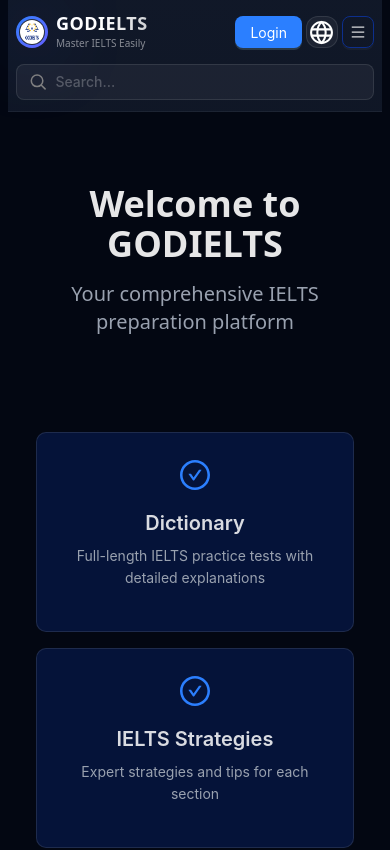
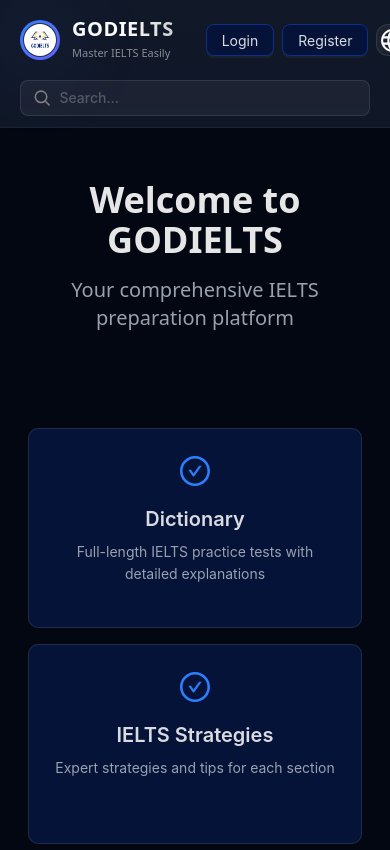
Before and after one commit to GodupDev/GODIELTS, a React (Vite) app: page / in a window 390 px wide. Shown: the top 850 px of the page. Built offline with nearby package versions, Linux system fonts and the light colour scheme.

Commit message:
1.7 (fix header ux ui logic)

```diff
--- a/src/components/layout/Header.jsx
+++ b/src/components/layout/Header.jsx
@@ -7,9 +7,10 @@ import React, {
   useState,
   useRef,
 } from "react";
+import PropTypes from "prop-types";
 
 // Routing
-import { useLocation, Link } from "react-router-dom";
+import { useLocation } from "react-router-dom";
 
 // Animation and date handling
 import { motion } from "framer-motion";
@@ -17,33 +18,15 @@ import dayjs from "dayjs";
 
 // Context and Firebase services
 import { AppContext } from "../../store/AppContext";
-import {
-  logout,
-  getData,
-  addData,
-  updateData,
-  auth,
-} from "../../store/services/firebase";
+import { logout, getData, addData, auth } from "../../store/services/firebase";
 
 // UI Components and Ant Design
-import {
-  Image,
-  Menu,
-  Tooltip,
-  Drawer,
-  message,
-  Button,
-  Input,
-  Space,
-  Dropdown,
-  Form,
-} from "antd";
+import { Image, Menu, Tooltip, message, Button, Dropdown } from "antd";
 import { MenuOutlined } from "@ant-design/icons";
 
 // Local assets and components
 import LogoIELTS from "../../assets/images/GodIELTS.png";
 import SearchBar from "../ui/SearchBar";
-import IconAdaptive from "../icon/IconAdaptive";
 import IconUser from "../icon/IconUser";
 import IconLanguage from "../icon/IconLanguage";
 import AuthModals from "../modals/AuthModals";
@@ -59,7 +42,7 @@ const menuItems = [
 ];
 
 // Header component with navigation and user interface
-const Header = ({ searchedData }) => {
+const Header = () => {
   // Supported languages for the application
   const languages = useMemo(
     () => [
@@ -95,8 +78,7 @@ const Header = ({ searchedData }) => {
     profile,
     setPostsData,
     setTipsData,
-    postsData,
-    tipsData,
+    searchedData,
     setSearchedData,
   } = useContext(AppContext);
 
@@ -255,31 +237,34 @@ const Header = ({ searchedData }) => {
     menuItems.find((item) => item.path === location.pathname)?.key || "home";
 
   const TooltipButton = React.forwardRef(
-    ({ children, tooltip, onClick, className }, ref) => (
-      <Tooltip
-        placement="bottom"
-        title={tooltip}
-        classNames={{ root: "tooltip-overlay" }}
-        arrow={{ pointAtCenter: true }}
-        color="rgba(0, 0, 0, 0.85)"
-      >
+    ({ children, tooltip, onClick, className }, ref) => {
+      return (
+        <Tooltip placement="bottom" title={tooltip}>
           <motion.button
+            ref={ref}
             whileHover={{ scale: 1.05 }}
             whileTap={{ scale: 0.95 }}
             onClick={onClick}
             className={`w-8 h-8 sm:w-9 sm:h-9 rounded-xl bg-white/5 hover:bg-white/10 border border-white/10 hover:border-white/20 text-white/70 hover:text-white/90 transition-all duration-300 flex items-center justify-center ${className}`}
-          aria-label={tooltip}
-          role="button"
           >
             {children}
           </motion.button>
         </Tooltip>
-    ),
+      );
+    },
   );
 
-  const menu = (isHorizontal = false) => (
+  TooltipButton.displayName = "TooltipButton";
+  TooltipButton.propTypes = {
+    children: PropTypes.node.isRequired,
+    tooltip: PropTypes.string.isRequired,
+    onClick: PropTypes.func,
+    className: PropTypes.string,
+  };
+
+  const menu = (horizontal = false) => (
     <Menu
-      mode="horizontal"
+      mode={horizontal ? "horizontal" : "vertical"}
       selectedKeys={[currentKey]}
       className="xl:!bg-transparent !bg-[#374151] !border-none flex-1 justify-start max-w-none overflow-x-auto overflow-y-hidden items-center"
       items={menuItems.map((item) => ({
@@ -306,24 +291,24 @@ const Header = ({ searchedData }) => {
     <motion.header
       initial={{ y: -20, opacity: 0 }}
       animate={{ y: 0, opacity: 1 }}
-      className={`sticky top-0 left-0  w-full z-50 ${
+      className={`sticky top-0 left-0 w-full z-50 ${
         uiState.isScrolled ? "shadow-xl backdrop-blur-sm" : ""
-      }`}
+      } bg-[#101727]`}
     >
       {/* Gradient Background */}
       <div
-        className={`absolute inset-0 bg-gradient-to-b from-gray-900 via-gray-900/98 to-gray-900/95 backdrop-blur-xl border-b border-white/5 transition-all duration-300 ${
+        className={`w-full absolute inset-0 bg-gradient-to-b from-gray-900 via-gray-900/98 to-gray-900/95 backdrop-blur-xl border-b border-white/5 transition-all duration-300 ${
           uiState.isScrolled ? "!via-gray-900/95 !to-gray-900/90" : ""
         }`}
       />
 
       {/* Main Content */}
-      <div className="relative container mx-auto px-4 sm:px-6">
-        <div className="h-16 sm:h-20 flex items-center justify-between gap-2 sm:gap-4">
+      <div className="w-full relative max-w mx-auto sm:px-6 !pl-5 pr-5">
+        <div className="h-20 flex items-center justify-between gap-4 sm:gap-8">
           {/* Logo */}
           <motion.div
             whileHover={{ scale: 1.02 }}
-            className="flex items-center gap-2 sm:gap-3 group cursor-pointer shrink-0"
+            className="flex items-center gap-3 sm:gap-5 group cursor-pointer shrink-0"
             onClick={() => setCurrentPage("/")}
           >
             <div className="relative flex items-center justify-center">
@@ -331,7 +316,7 @@ const Header = ({ searchedData }) => {
               <div className="absolute inset-0 bg-gradient-to-r from-blue-500/30 to-indigo-500/30 rounded-full blur-2xl group-hover:from-blue-500/40 group-hover:to-indigo-500/40 transition-all duration-300" />
 
               {/* Logo Container */}
-              <div className="relative w-8 h-8 sm:w-10 sm:h-10 md:w-14 md:h-14 rounded-full bg-gradient-to-br from-blue-500 to-indigo-500 p-[3px]">
+              <div className="relative w-10 h-10 sm:w-14 sm:h-14 rounded-full bg-gradient-to-br from-blue-500 to-indigo-500 p-[3px]">
                 {/* Logo Image */}
                 <div className="w-full h-full rounded-full border border-white/10 overflow-hidden bg-gray-900 flex justify-center items-center">
                   <Image
@@ -340,7 +325,7 @@ const Header = ({ searchedData }) => {
                     preview={false}
                     width={90}
                     height={50}
-                    className="hover:scale-110 transition-transform duration-300 w-[50px] h-[35px] sm:w-[60px] sm:h-[40px] md:w-[70px] md:h-[50px]"
+                    className="hover:scale-110 transition-transform duration-300 sm:w-[70px] sm:h-[50px]"
                   />
                 </div>
               </div>
@@ -348,10 +333,10 @@ const Header = ({ searchedData }) => {
 
             {/* Logo Text */}
             <div className="flex flex-col group-hover:translate-x-1 transition-transform duration-300">
-              <h1 className="text-lg sm:text-xl md:text-2xl font-extrabold tracking-wide bg-gradient-to-r from-white via-white to-white/80 bg-clip-text text-transparent mb-0 leading-none">
+              <h1 className="text-xl sm:text-2xl font-extrabold tracking-wide bg-gradient-to-r from-white via-white to-white/80 bg-clip-text text-transparent mb-0 leading-none">
                 GODIELTS
               </h1>
-              <p className="text-[10px] sm:text-[11px] md:text-[13px] font-medium text-white/50 group-hover:text-white/70 transition-colors mt-1">
+              <p className="text-[11px] sm:text-[13px] font-medium text-white/50 group-hover:text-white/70 transition-colors mt-1.5">
                 Master IELTS Easily
               </p>
             </div>
@@ -362,8 +347,8 @@ const Header = ({ searchedData }) => {
           </div>
 
           {/* Search and Actions */}
-          <div className="flex items-center gap-2 sm:gap-3">
-            <div className="hidden xl:block w-[300px] sm:w-[400px]">
+          <div className="flex items-center gap-2 sm:gap-4">
+            <div className="hidden xl:block w-[400px]">
               <SearchBar
                 setSearchedData={setSearchedData}
                 searchedData={searchedData}
@@ -371,7 +356,7 @@ const Header = ({ searchedData }) => {
             </div>
 
             <div>
-              <div className="flex gap-1 sm:gap-2 md:gap-3 items-center">
+              <div className="flex gap-2 sm:gap-3 items-center">
                 {user ? (
                   <div>
                     <div ref={profileRef}>
@@ -389,13 +374,13 @@ const Header = ({ searchedData }) => {
                           <img
                             src={profile?.avatar.url}
                             alt="Avatar Preview"
-                            className="rounded-full object-cover border border-gray-700 w-6 h-6 sm:w-7 sm:h-7"
+                            className="rounded-full object-cover border border-gray-700 w-7 h-7"
                           />
                         ) : (
                           <IconUser />
                         )}
                         {uiState.profileMenuOpen && (
-                          <div className="absolute top-full right-0 mt-2 w-48 bg-gray-800/95 backdrop-blur-sm rounded-xl shadow-xl border border-white/10 overflow-hidden z-50">
+                          <div className="absolute top-full right-0 mt-2 w-48 bg-gray-800/95 backdrop-blur-sm rounded-xl shadow-xl border border-white/10 overflow-hidden">
                             {profileUI.map(({ code, item, onClick }) => (
                               <div
                                 key={code}
@@ -422,13 +407,33 @@ const Header = ({ searchedData }) => {
                     />
                   </div>
                 ) : (
-                  <Button
-                    type="primary"
-                    className="!bg-blue-500 hover:!bg-blue-600 !border-none"
-                    onClick={() => navigate("/login")}
-                  >
+                  <>
+                    <div className="flex gap-2">
+                      <Button onClick={showLogin} className="">
                         Login
                       </Button>
+
+                      <Button onClick={showRegister} className="">
+                        Register
+                      </Button>
+                    </div>
+                    <AuthModals
+                      loginVisible={uiState.loginVisible}
+                      registerVisible={uiState.registerVisible}
+                      setLoginVisible={(visible) =>
+                        setUiState((prev) => ({
+                          ...prev,
+                          loginVisible: visible,
+                        }))
+                      }
+                      setRegisterVisible={(visible) =>
+                        setUiState((prev) => ({
+                          ...prev,
+                          registerVisible: visible,
+                        }))
+                      }
+                    />
+                  </>
                 )}
                 <div ref={languageRef}>
                   <TooltipButton
@@ -494,7 +499,7 @@ const Header = ({ searchedData }) => {
             </div>
           </div>
         </div>
-        <div className="block xl:hidden w-full pb-3">
+        <div className="block xl:hidden  w-full pb-3">
           <SearchBar
             setSearchedData={setSearchedData}
             searchedData={searchedData}
--- a/src/index.css
+++ b/src/index.css
@@ -1,12 +1,28 @@
 @import "tailwindcss";
 
+/* RESET - Fix lỗi tràn viền */
+html,
 body {
   background-color: #030712;
-  min-width: 280px;
+  width: 100%;
   overflow-x: hidden;
+  margin: 0;
+  padding: 0;
 }
 
-/* Word Analysis Tabs */
+* {
+  box-sizing: border-box;
+}
+
+/* Optional: Wrapper container cho content chính */
+.container {
+  width: 100%;
+  max-width: 1280px;
+  margin: 0 auto;
+  padding: 0 1rem;
+}
+
+/* Word Analysis Tabs - Custom Ant Design Tabs */
 .word-analysis-tabs {
   .ant-tabs-nav {
     @apply mb-6;
@@ -41,25 +57,15 @@ body {
   }
 }
 
-/* Responsive styles */
+/* Responsive Styles - Chỉ padding cho container hoặc content */
 @media (max-width: 768px) {
-  body {
+  .container {
     padding: 0 1rem;
-  }
-
-  .container {
-    padding-left: 1rem;
-    padding-right: 1rem;
   }
 }
 
 @media (max-width: 480px) {
-  body {
+  .container {
     padding: 0 0.5rem;
   }
-
-  .container {
-    padding-left: 0.5rem;
-    padding-right: 0.5rem;
-  }
 }
```
Lines whose indentation alone changed are shown as unchanged.
